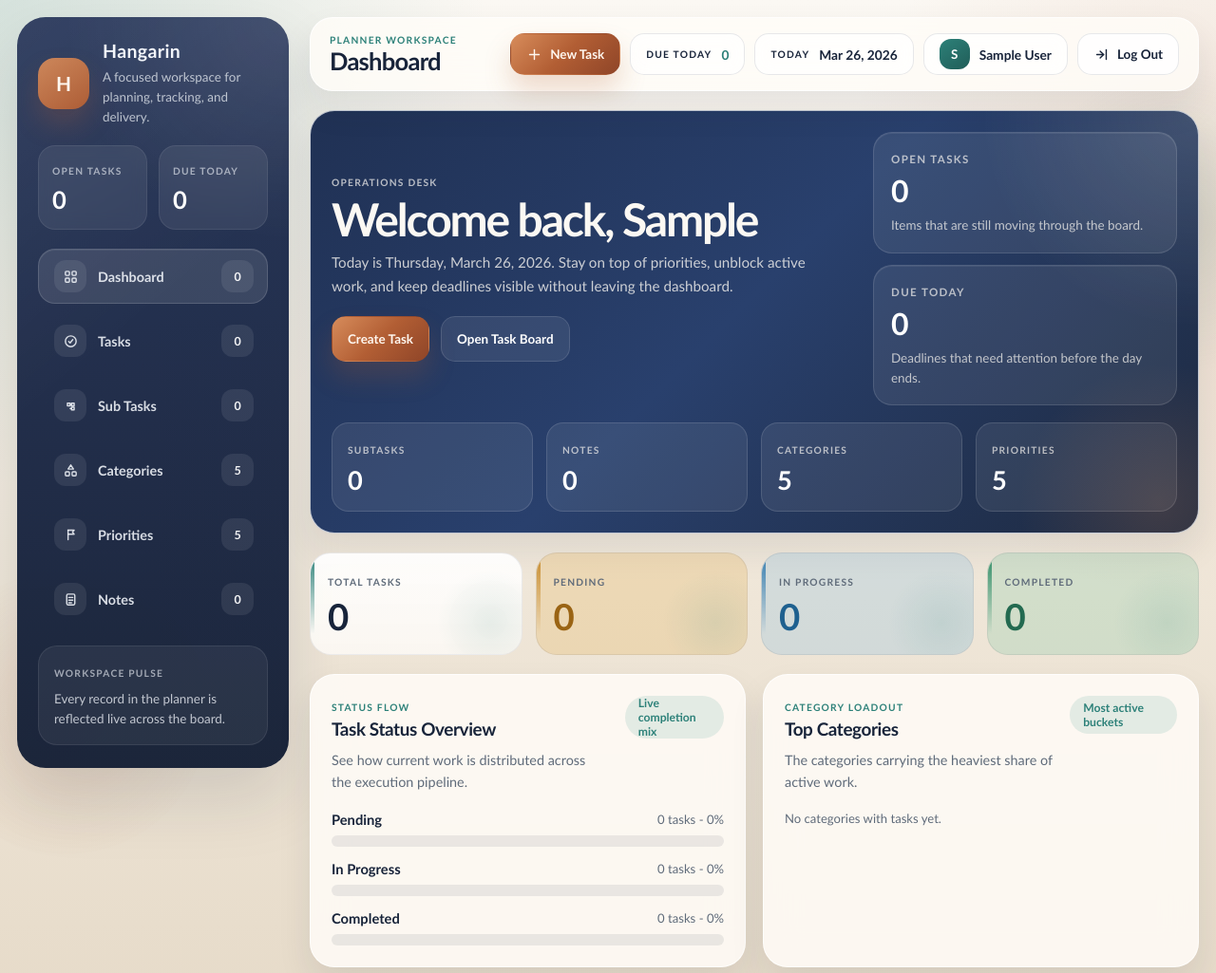
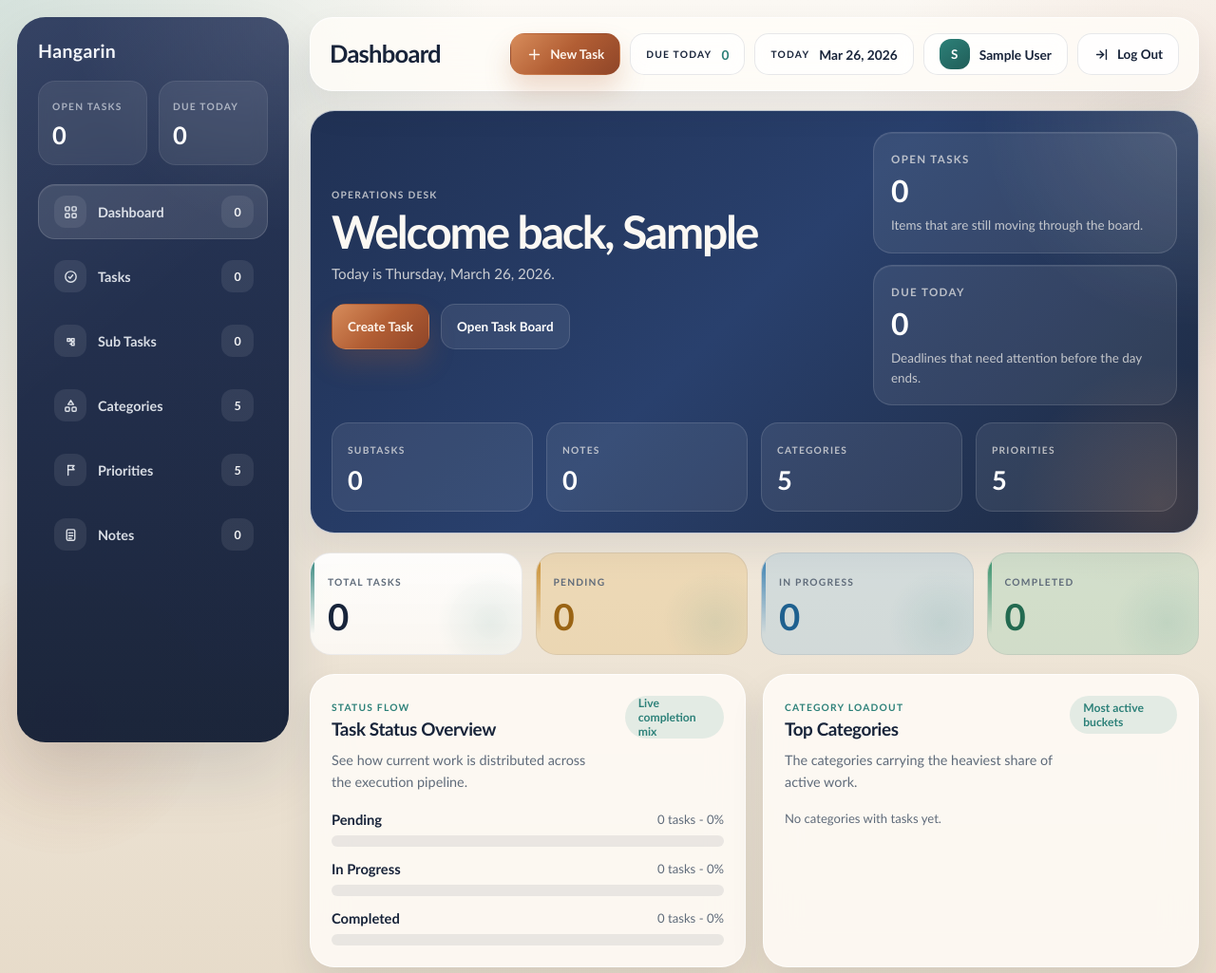
Before and after one commit to niczed06/HANGARIN-, a Django app: page / in a window 1280 px wide. Shown: the top 1025 px of the page at 95% size. Run offline with Django 5.2, Linux system fonts and the light colour scheme; the visitor is signed in with stand-in values (Sample User, id 1); data comes from the database, SQL or seed files in the repository; data that the repository does not hold is empty.

Commit message:
Sync updated planner dashboard templates for deployment

```diff
--- a/templates/planner/base.html
+++ b/templates/planner/base.html
@@ -14,10 +14,8 @@
     <div class="layout-shell">
         <aside class="sidebar">
             <div class="sidebar-brand-block">
-                <span class="brand-mark">H</span>
                 <div>
                     <div class="sidebar-brand">Hangarin</div>
-                    <p class="sidebar-copy">A focused workspace for planning, tracking, and delivery.</p>
                 </div>
             </div>
 
@@ -114,17 +112,11 @@
                     <span class="nav-count">{{ nav_stats.note_count }}</span>
                 </a>
             </nav>
-
-            <section class="sidebar-footer">
-                <span class="sidebar-footer-label">Workspace Pulse</span>
-                <p>Every record in the planner is reflected live across the board.</p>
-            </section>
         </aside>
 
         <main class="main-panel">
             <header class="topbar">
                 <div class="topbar-copy">
-                    <span class="topbar-kicker">Planner Workspace</span>
                     <h1 class="topbar-title">{{ page_title }}</h1>
                 </div>
                 <div class="topbar-actions">
--- a/templates/planner/categories.html
+++ b/templates/planner/categories.html
@@ -6,7 +6,6 @@
     <section class="section-card page-section">
         <div class="section-head section-head-page">
             <div>
-                <span class="section-kicker">Structure</span>
                 <h2>Categories</h2>
                 <p class="section-copy">Organize tasks into clear workstreams so the dashboard stays readable at scale.</p>
             </div>
--- a/templates/planner/dashboard.html
+++ b/templates/planner/dashboard.html
@@ -8,7 +8,7 @@
             <div class="hero-copy">
                 <span class="hero-kicker">Operations Desk</span>
                 <h2>Welcome back, {{ welcome_name }}</h2>
-                <p>Today is {{ toolbar_date_long }}. Stay on top of priorities, unblock active work, and keep deadlines visible without leaving the dashboard.</p>
+                <p>Today is {{ toolbar_date_long }}.</p>
                 <div class="hero-actions">
                     <a class="hero-link is-primary" href="{% url 'planner:task-create' %}">Create Task</a>
                     <a class="hero-link" href="{% url 'planner:tasks' %}">Open Task Board</a>
--- a/templates/planner/subtasks.html
+++ b/templates/planner/subtasks.html
@@ -6,7 +6,6 @@
     <section class="section-card page-section">
         <div class="section-head section-head-page">
             <div>
-                <span class="section-kicker">Execution Details</span>
                 <h2>Sub Tasks</h2>
                 <p class="section-copy">Break larger work into smaller, trackable actions with a clear parent task.</p>
             </div>
--- a/templates/planner/tasks.html
+++ b/templates/planner/tasks.html
@@ -6,7 +6,6 @@
     <section class="section-card page-section">
         <div class="section-head section-head-page">
             <div>
-                <span class="section-kicker">Execution Board</span>
                 <h2>Tasks</h2>
                 <p class="section-copy">Track delivery, category, priority, and deadlines from one operational view.</p>
             </div>
```
